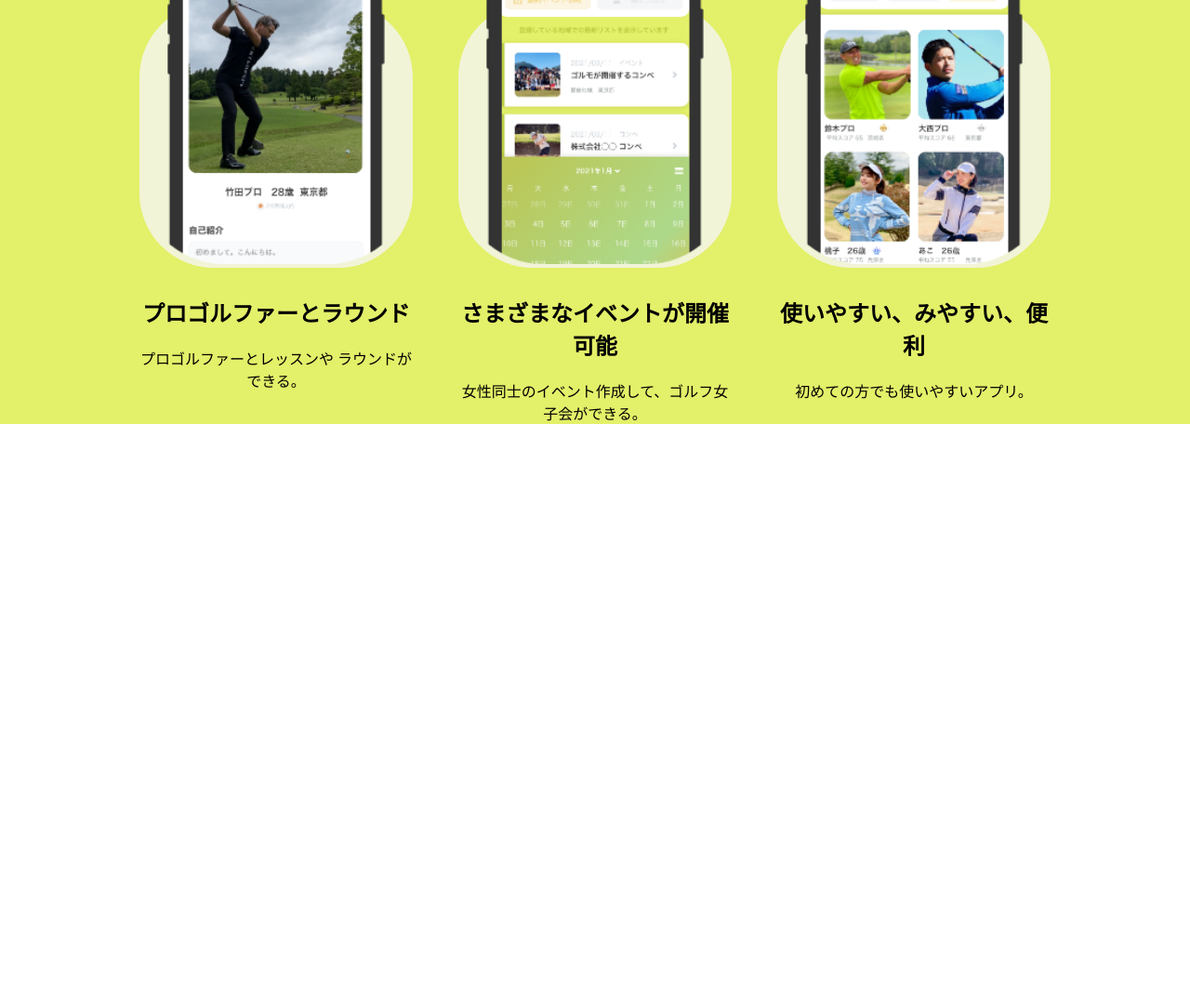
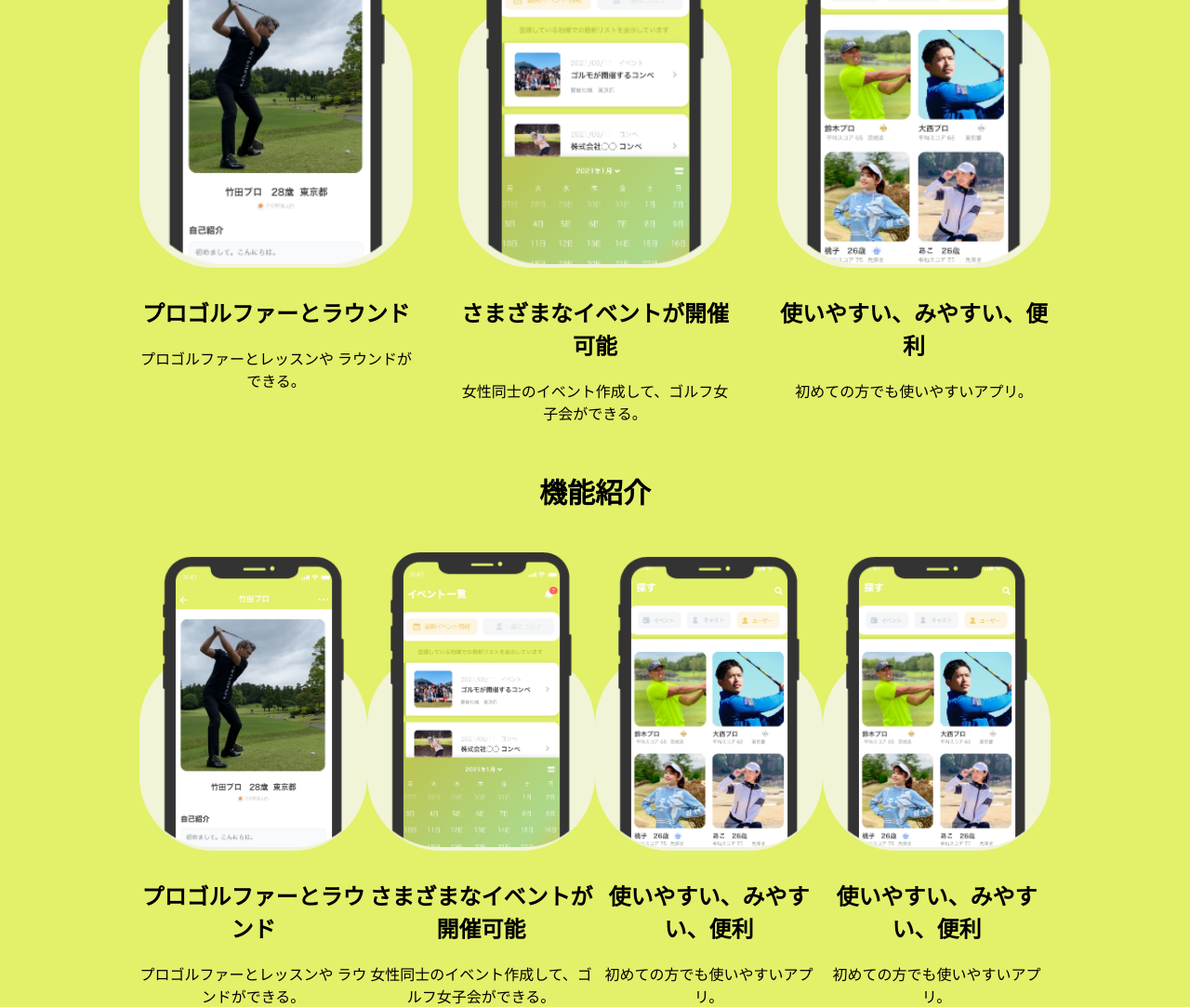
Before and after one commit to HauMinh/golmo, a plain HTML site: page index.html in a window 1280 px wide. Shown: the part 2573-3656 px from the top of the page at 93% size. Before the commit the page ends 3029 px from the top, so only its background shows below. Drawn offline with nearby package versions, Linux system fonts and the light colour scheme.

Commit message:
upload code

```diff
--- a/index.html
+++ b/index.html
@@ -166,7 +166,45 @@
                     </div>
                 </div>
             </div>
+            <!-- ............... -->
+            <div class="function_introduction">
+                <div class="title_introduction">
+                    <h1>機能紹介</h1>
+                </div>
+                <div class="list_items">
+                    <div class="item list_items_one">
+                        <div class="bg">
+                            <img src="imgs/content/Mask Group 2.png" alt="phone">
+                        </div>
+                        <h2>プロゴルファーとラウンド</h2>
+                        <p>プロゴルファーとレッスンや ラウンドができる。</p>
+                    </div>
+                    <div class="item list_items_two">
+                        <div class="bg">
+                            <img src="imgs/content/Mask Group 1.png" alt="phone">
+                        </div>
+                        <h2>さまざまなイベントが開催可能</h2>
+                        <p>女性同士のイベント作成して、ゴルフ女子会ができる。</p>
+                    </div>
+                    <div class="item list_items_three">
+                        <div class="bg">
+                            <img src="imgs/content/Mask Group 3.png" alt="phone">
+                        </div>
+                        <h2>使いやすい、みやすい、便利</h2>
+                        <p>初めての方でも使いやすいアプリ。</p>
+                    </div>
+                    <div class="item list_items_three">
+                        <div class="bg">
+                            <img src="imgs/content/Mask Group 3.png" alt="phone">
+                        </div>
+                        <h2>使いやすい、みやすい、便利</h2>
+                        <p>初めての方でも使いやすいアプリ。</p>
+                    </div>
+                </div>
+            </div>
         </article>
+
+
 
 
     </main>
```
